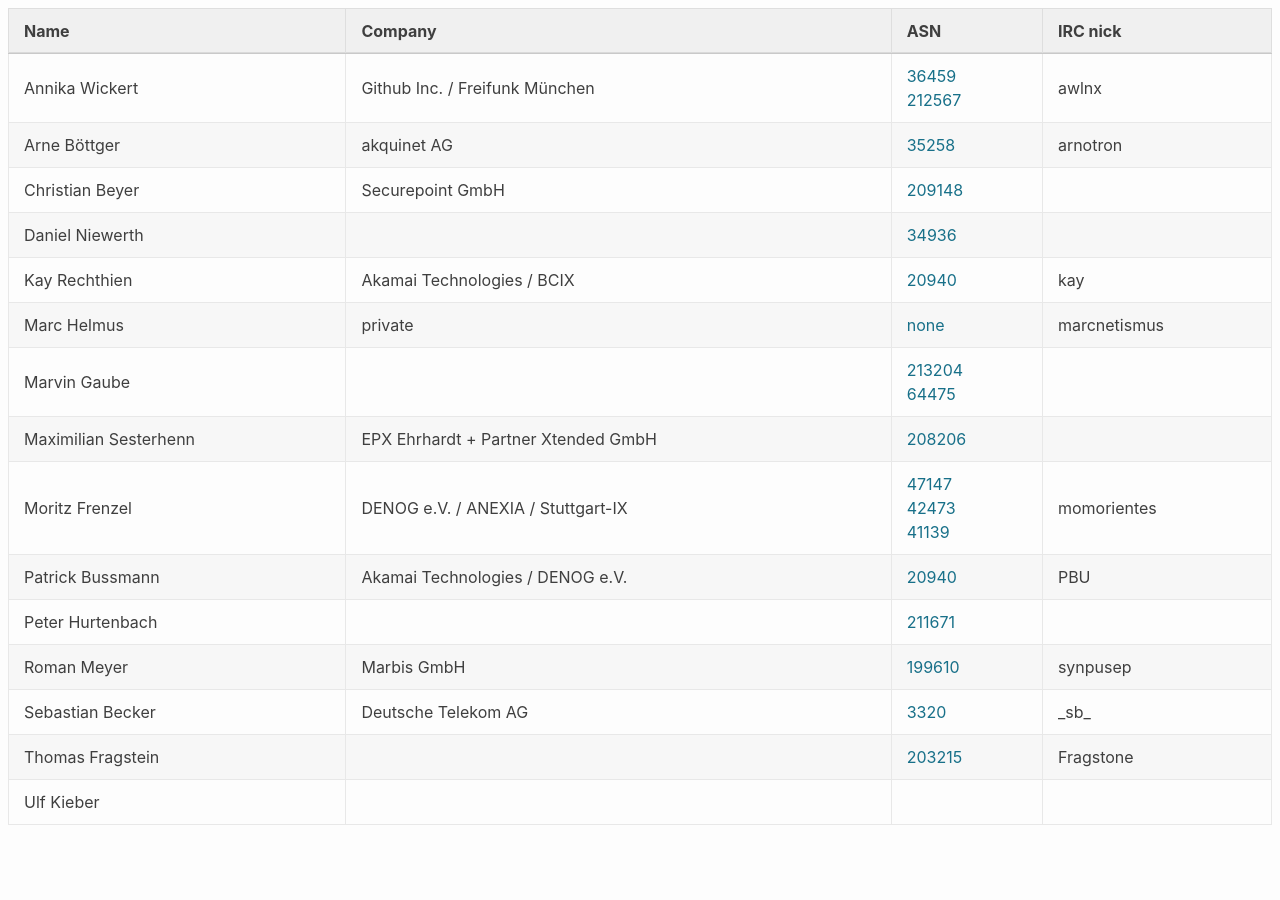
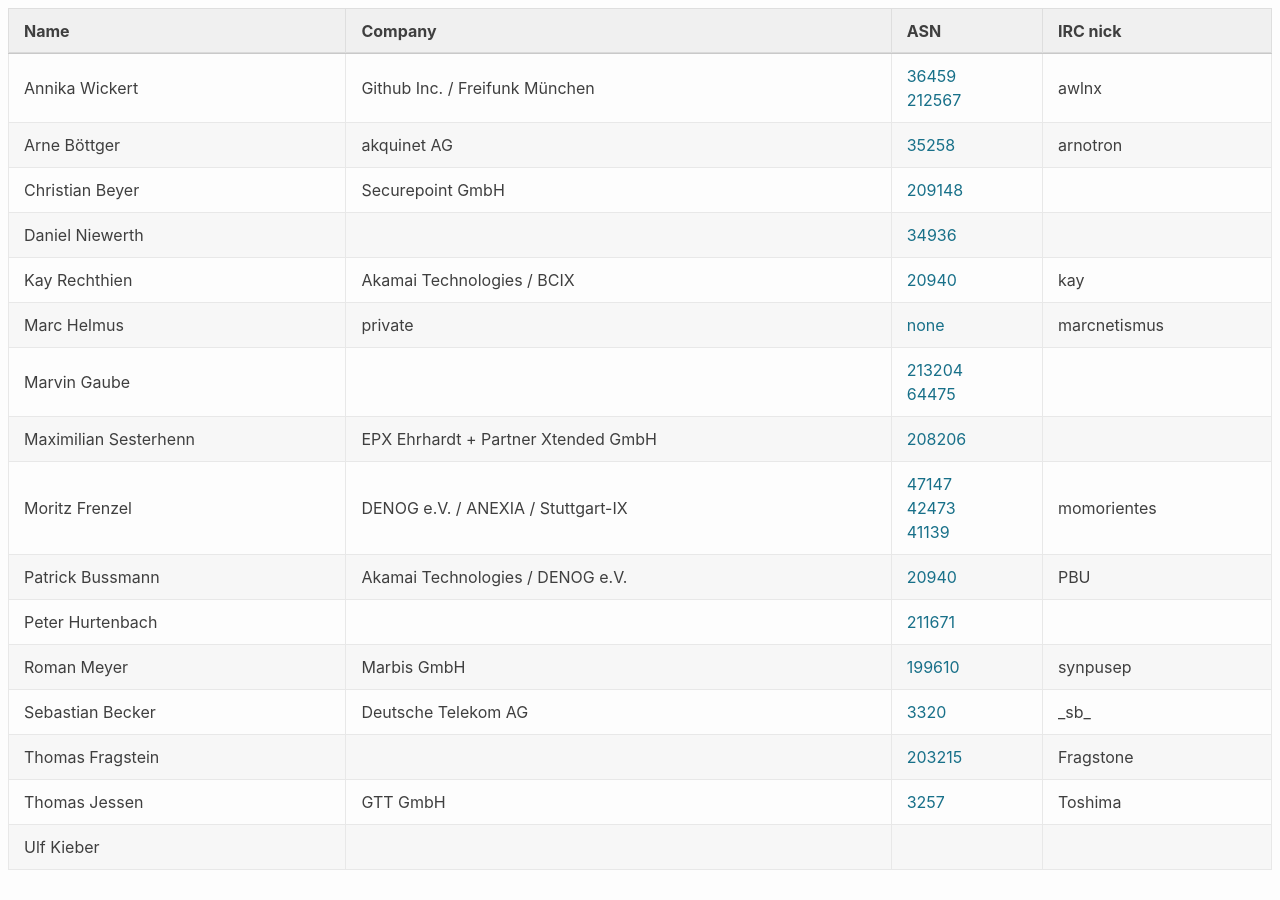
Before and after one commit to denog/pretix-attendeelist, a Jekyll site: the page built from meetup_2021_02/index.markdown, in a window 1280 px wide. Built offline with Jekyll 4.4.1, drawn with Linux system fonts in a browser that asks for light colours.

Commit message:
Latest data: Thu Apr  8 18:19:37 UTC 2021

```diff
--- a/_data/attendees_meetup_2021-02.json
+++ b/_data/attendees_meetup_2021-02.json
@@ -84,6 +84,12 @@
     "asn": "203215"
   },
   {
+    "name": "Thomas Jessen",
+    "company": "GTT GmbH",
+    "irc": "Toshima",
+    "asn": "3257"
+  },
+  {
     "name": "Ulf Kieber",
     "company": null,
     "irc": null,
```
